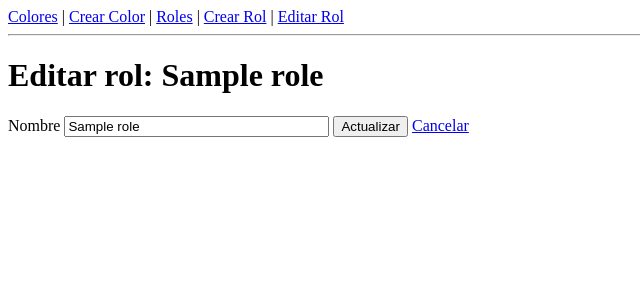
After one commit to furniture-store-utl/backend-furniture-store, a Flask app: page /roles/1/edit in a window 1280 px wide. The commit adds this page. Shown: the top 300 px of the page, without its empty margins (0-640 px from the left). Run offline with Flask 3, Linux system fonts and the light colour scheme; tables that the repository leaves empty hold one stand-in row (values such as "Sample post").

Commit message:
DCFS-64 Implementar metodo POST GET actualizar

```diff
--- a/app/catalogs/roles/routes.py
+++ b/app/catalogs/roles/routes.py
@@ -2,12 +2,12 @@
 Rutas/Endpoints para el módulo de roles.
 """
 
-from flask import flash, redirect, render_template, url_for
+from flask import flash, redirect, render_template, request, url_for
 
 from . import roles_bp
 from .forms import RoleForm
 from .services import RoleService
-from app.exceptions import ConflictError
+from app.exceptions import ConflictError, NotFoundError, ValidationError
 
 
 @roles_bp.route("/", methods=["GET"])
@@ -46,3 +46,39 @@ def create_role():
             flash(e.message, "error")
 
     return render_template("roles/create.html", form=form)
+
+
+@roles_bp.route("/<int:id_role>/edit", methods=["GET", "POST"])
+def edit_role(id_role: int):
+    """
+    Muestra el formulario pre-poblado y actualiza un rol existente.
+
+    GET: Renderiza el formulario con los datos actuales del rol.
+    POST: Valida el formulario, actualiza el rol y redirige (Patrón PRG).
+
+    Returns:
+        GET - HTML: Página con el formulario de edición de rol.
+        POST - Redirect: Redirige a la lista o al formulario con mensaje flash.
+    """
+    try:
+        role = RoleService.get_by_id(id_role)
+    except NotFoundError as e:
+        flash(e.message, "error")
+        return redirect(url_for("roles.list_roles"))
+
+    form = RoleForm()
+
+    if form.validate_on_submit():
+        data = {"name": form.name.data}
+        try:
+            RoleService.update(id_role, data)
+            flash("Rol actualizado exitosamente", "success")
+            return redirect(url_for("roles.list_roles"))
+        except (ConflictError, ValidationError) as e:
+            flash(e.message, "error")
+
+    elif request.method == "GET":
+        # Pre-poblar el formulario en peticiones GET
+        form.name.data = role.name
+
+    return render_template("roles/edit.html", form=form, role=role)
--- a/app/catalogs/roles/services.py
+++ b/app/catalogs/roles/services.py
@@ -6,7 +6,7 @@ from sqlalchemy.exc import IntegrityError
 
 from app.extensions import db
 from app.models.role import Role
-from app.exceptions import ConflictError, ValidationError
+from app.exceptions import ConflictError, ValidationError, NotFoundError
 
 
 class RoleService:
@@ -58,3 +58,62 @@ class RoleService:
             raise ConflictError(f"Ya existe un rol con el nombre '{name}'")
 
         return role.to_dict()
+
+    @staticmethod
+    def get_by_id(id_role: int) -> Role:
+        """
+        Obtiene un rol por su ID.
+
+        Args:
+            id_role: Identificador del rol.
+
+        Returns:
+            Role: Objeto del rol encontrado.
+
+        Raises:
+            NotFoundError: Si el rol no existe.
+        """
+        role = Role.query.get(id_role)
+        if not role:
+            raise NotFoundError(f"No se encontró el rol con ID {id_role}")
+        return role
+
+    @staticmethod
+    def update(id_role: int, data: dict) -> dict:
+        """
+        Actualiza un rol existente con validaciones de negocio.
+
+        Args:
+            id_role: ID del rol a actualizar.
+            data: Diccionario con los datos del rol (name requerido).
+
+        Returns:
+            dict: Rol actualizado serializado.
+
+        Raises:
+            NotFoundError: Si el rol no existe.
+            ValidationError: Si el nombre está vacío.
+            ConflictError: Si ya existe otro rol con el mismo nombre.
+        """
+        role = RoleService.get_by_id(id_role)
+
+        name = data.get("name")
+        if not name or not name.strip():
+            raise ValidationError("El nombre del rol es requerido")
+
+        name = name.strip()
+
+        # Verificar si existe OTRO rol diferente que ya tenga este nombre
+        existing = Role.query.filter(Role.name == name, Role.id_role != id_role).first()
+        if existing:
+            raise ConflictError(f"Ya existe un rol con el nombre '{name}'")
+
+        role.name = name
+
+        try:
+            db.session.commit()
+        except IntegrityError:
+            db.session.rollback()
+            raise ConflictError(f"Error de integridad al actualizar el rol '{name}'")
+
+        return role.to_dict()
--- a/app/templates/base.html
+++ b/app/templates/base.html
@@ -10,7 +10,8 @@
         <a href="{{ url_for('colors.list_colors') }}">Colores</a> |
         <a href="{{ url_for('colors.create_color') }}">Crear Color</a> |
         <a href="{{ url_for('roles.list_roles') }}">Roles</a> |
-        <a href="{{ url_for('roles.create_role') }}">Crear Rol</a>
+        <a href="{{ url_for('roles.create_role') }}">Crear Rol</a> |
+        <a href="{{ url_for('roles.edit_role', id_role=1) }}">Editar Rol</a>
     </nav>
     <hr>
     <main>
--- /dev/null
+++ b/app/templates/roles/edit.html
@@ -0,0 +1,20 @@
+{% extends "base.html" %}
+
+{% block title %}Editar Rol - Furniture Store{% endblock %}
+
+{% block content %}
+<h1>Editar rol: {{ role.name }}</h1>
+
+<form method="POST" action="{{ url_for('roles.edit_role', id_role=role.id_role) }}">
+    {{ form.hidden_tag() }}
+
+    {{ form.name.label }}
+    {{ form.name(size=30) }}
+    {% for error in form.name.errors %}
+        <p style="color: red;">{{ error }}</p>
+    {% endfor %}
+
+    <button type="submit">Actualizar</button>
+    <a href="{{ url_for('roles.list_roles') }}">Cancelar</a>
+</form>
+{% endblock %}
```
